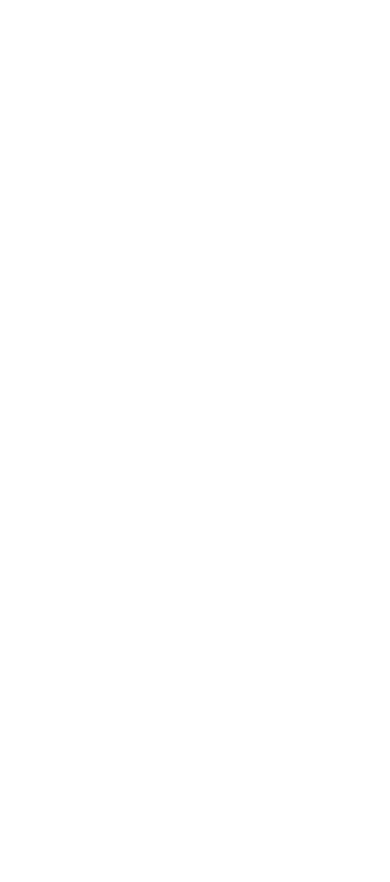
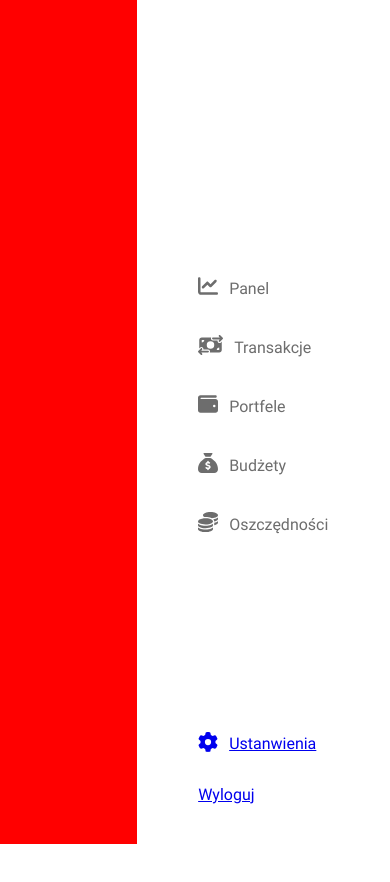
Before and after one commit to JaqoobM/portfeliks, a React (Create React App) app in the folder frontend/: page /transakcje in a window 390 px wide. Shown: the top 882 px of the page. After the commit the page ends 844 px from the top, so only its background shows below. Built offline with nearby package versions, Linux system fonts and the light colour scheme.

Commit message:
Mobile navigation - work in progress

```diff
--- a/frontend/src/App.scss
+++ b/frontend/src/App.scss
@@ -1,6 +1,11 @@
 @font-face {
 	font-family: 'Montserrat';
 	src: url('./fonts/Montserrat-VariableFont_wght.ttf');
+}
+
+@font-face {
+	font-family: 'Roboto';
+	src: url('./fonts/Roboto-Regular.ttf');
 }
 
 *,
@@ -16,7 +21,6 @@
 }
 
 body {
-	font-family: 'Montserrat';
-	// font-size: 1.6rem;
-	font-size: 4rem;
+	font-family: 'Roboto';
+	font-size: 1.6rem;
 }
--- a/frontend/src/components/Navigation/Navigation.js
+++ b/frontend/src/components/Navigation/Navigation.js
@@ -1,13 +1,20 @@
 import './Navigation.scss';
 import { FontAwesomeIcon } from '@fortawesome/react-fontawesome';
 import { faBell } from '@fortawesome/free-regular-svg-icons';
-import { faGear } from '@fortawesome/free-solid-svg-icons';
+import {
+	faGear,
+	faChartLine,
+	faMoneyBillTransfer,
+	faWallet,
+	faSackDollar,
+	faCoins,
+} from '@fortawesome/free-solid-svg-icons';
 import { useEffect, useState } from 'react';
 
 function Navigation() {
 	const [menu, setMenu] = useState(false);
 
-	let navBtn
+	let navBtn;
 
 	useEffect(() => {
 		navBtn = document.querySelector('.nav__btn');
@@ -20,7 +27,7 @@
 
 	return (
 		<>
-			<nav className='nav'>
+			{/* <nav className='nav'>
 				<div className='nav__btn-box'>
 					<span className='nav__alert'>
 						<FontAwesomeIcon icon={faBell} />
@@ -53,9 +60,53 @@
 					<li className='nav__list-element'>Budżety</li>
 					<li className='nav__list-element'>Oszczędności</li>
 				</ul>
+			</nav> */}
+
+			<nav className='nav-mobile'>
+				<div className='nav-mobile__menu-container'>
+					<div className='nav-mobile__menu-box'>
+						<a href='#' className='nav-mobile__menu-link'>
+							<span className='nav-mobile__menu-icon'>
+								<FontAwesomeIcon icon={faChartLine} />
+							</span>
+							Panel
+						</a>
+						<a href='#' className='nav-mobile__menu-link'>
+							<span className='nav-mobile__menu-icon'>
+								<FontAwesomeIcon icon={faMoneyBillTransfer} />
+							</span>
+							Transakcje
+						</a>
+						<a href='#' className='nav-mobile__menu-link'>
+							<span className='nav-mobile__menu-icon'>
+								<FontAwesomeIcon icon={faWallet} />
+							</span>
+							Portfele
+						</a>
+						<a href='#' className='nav-mobile__menu-link'>
+							<span className='nav-mobile__menu-icon'>
+								<FontAwesomeIcon icon={faSackDollar} />
+							</span>
+							Budżety
+						</a>
+						<a href='#' className='nav-mobile__menu-link'>
+							<span className='nav-mobile__menu-icon'>
+								<FontAwesomeIcon icon={faCoins} />
+							</span>
+							Oszczędności
+						</a>
+						<a href='#' className=' nav-mobile__menu-settings'>
+							<span className='nav-mobile__menu-icon'>
+								<FontAwesomeIcon icon={faGear} />
+							</span>
+							Ustanwienia
+						</a>
+						<a href='#' className=' nav-mobile__menu-logout'>
+							Wyloguj
+						</a>
+					</div>
+				</div>
 			</nav>
-
-			<div className='test'></div>
 		</>
 	);
 }
--- a/frontend/src/components/Navigation/Navigation.scss
+++ b/frontend/src/components/Navigation/Navigation.scss
@@ -117,6 +117,50 @@
 	}
 }
 
-.test {
-	height: 150vh;
+.nav-mobile {
+	position: absolute;
+	top: 0;
+	bottom: 0;
+	right: 0;
+	left: 0;
+	background-color: red;
+
+	&__menu-container {
+		position: absolute;
+		right: 0;
+		top: 0;
+		bottom: 0;
+		width: 65%;
+		background-color: #ffffff;
+		display: flex;
+		align-items: center;
+		justify-content: center;
+	}
+
+	&__menu-box {
+		display: flex;
+		flex-direction: column;
+
+	}
+
+	&__menu-link {
+		text-decoration: none;
+		margin-bottom: 3.5rem;
+		color: colors.$granite;
+	}
+
+	&__menu-icon {
+		font-size: 2rem;
+		margin-right: 1.1rem;
+	}
+
+	&__menu-settings {
+		position: absolute;
+		bottom: 9rem;
+	}
+
+	&__menu-logout {
+		position: absolute;
+		bottom: 4rem;
+	}
 }
```
Also changed, not shown: frontend/src/fonts/Roboto-Regular.ttf (added).
